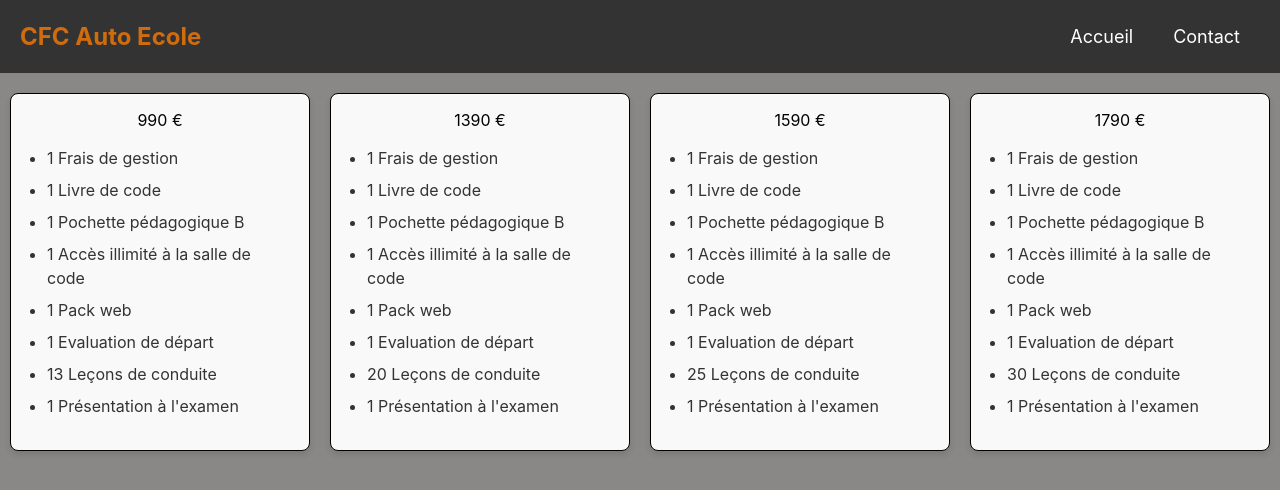
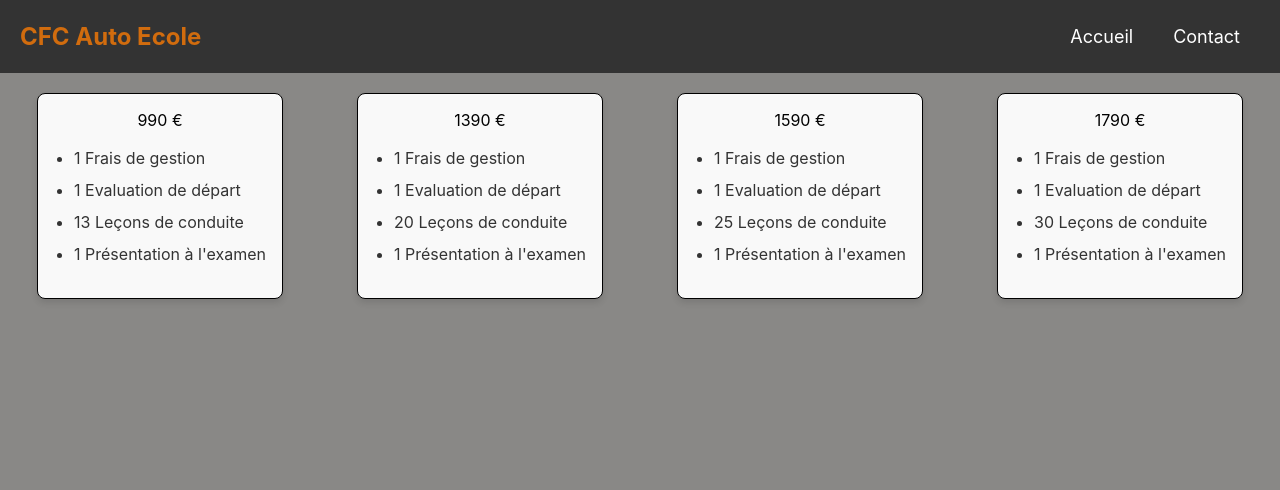
Before and after one commit to khalidkaf/auto_ecole, a Next.js app: page /tarifsautoaveccode in a window 1280 px wide. Shown: the top 490 px of the page. Built offline with nearby package versions, Linux system fonts and the light colour scheme.

Commit message:
maj code

```diff
--- a/pages/tarifsaccompagneeautoaveccode.js
+++ b/pages/tarifsaccompagneeautoaveccode.js
@@ -15,7 +15,7 @@ function Tarifsaccompagneeautoaveccode() {
                 <ul>
                     <li>1 Frais de gestion</li>
                     {/* <li>1 Livre de code</li> */}
-                    <li>1 Pochette pédagogique B</li>
+                    {/* <li>1 Pochette pédagogique B</li> */}
                     {/* <li>1 Accès illimité à la salle de code</li> */}
                     {/* <li>1 Pack web</li> */}
                     <li>20 Leçons de conduite</li>
@@ -30,7 +30,7 @@ function Tarifsaccompagneeautoaveccode() {
                 <ul>
                     <li>1 Frais de gestion</li>
                     {/* <li>1 Livre de code</li> */}
-                    <li>1 Pochette pédagogique B</li>
+                    {/* <li>1 Pochette pédagogique B</li> */}
                     {/* <li>1 Accès illimité à la salle de code</li> */}
                     {/* <li>1 Pack web</li> */}
                     <li>25 Leçons de conduite</li>
--- a/pages/tarifsaccompagneeaveccode.js
+++ b/pages/tarifsaccompagneeaveccode.js
@@ -15,7 +15,7 @@ function Tarifsaccompagneeaveccode() {
                 <ul>
                     <li>1 Frais de gestion</li>
                     {/* <li>1 Livre de code</li> */}
-                    <li>1 Pochette pédagogique B</li>
+                    {/* <li>1 Pochette pédagogique B</li> */}
                     {/* <li>1 Accès illimité à la salle de code</li> */}
                     {/* <li>1 Pack web</li> */}
                     <li>20 Leçons de conduite</li>
@@ -30,7 +30,7 @@ function Tarifsaccompagneeaveccode() {
                 <ul>
                     <li>1 Frais de gestion</li>
                     {/* <li>1 Livre de code</li> */}
-                    <li>1 Pochette pédagogique B</li>
+                    {/* <li>1 Pochette pédagogique B</li> */}
                     {/* <li>1 Accès illimité à la salle de code</li> */}
                     {/* <li>1 Pack web</li> */}
                     <li>25 Leçons de conduite</li>
@@ -45,7 +45,7 @@ function Tarifsaccompagneeaveccode() {
                 <ul>
                     <li>1 Frais de gestion</li>
                     {/* <li>1 Livre de code</li> */}
-                    <li>1 Pochette pédagogique B</li>
+                    {/* <li>1 Pochette pédagogique B</li> */}
                     {/* <li>1 Accès illimité à la salle de code</li> */}
                     {/* <li>1 Pack web</li> */}
                     <li>30 Leçons de conduite</li>
--- a/pages/tarifsautoaveccode.js
+++ b/pages/tarifsautoaveccode.js
@@ -14,10 +14,10 @@ function Tarifsautosanscode() {
                 <div>990 €</div>
                 <ul>
                     <li>1 Frais de gestion</li>
-                    <li>1 Livre de code</li>
-                    <li>1 Pochette pédagogique B</li>
-                    <li>1 Accès illimité à la salle de code</li>
-                    <li>1 Pack web</li>
+                    {/* <li>1 Livre de code</li> */}
+                    {/* <li>1 Pochette pédagogique B</li> */}
+                    {/* <li>1 Accès illimité à la salle de code</li> */}
+                    {/* <li>1 Pack web</li> */}
                     <li>1 Evaluation de départ</li>
 
                     <li>13 Leçons de conduite</li>
@@ -33,10 +33,10 @@ function Tarifsautosanscode() {
                 <div>1390 €</div>
                 <ul>
                     <li>1 Frais de gestion</li>
-                    <li>1 Livre de code</li>
-                    <li>1 Pochette pédagogique B</li>
-                    <li>1 Accès illimité à la salle de code</li>
-                    <li>1 Pack web</li>
+                    {/* <li>1 Livre de code</li> */}
+                    {/* <li>1 Pochette pédagogique B</li> */}
+                    {/* <li>1 Accès illimité à la salle de code</li> */}
+                    {/* <li>1 Pack web</li> */}
                     <li>1 Evaluation de départ</li>
 
                     <li>20 Leçons de conduite</li>
@@ -52,10 +52,10 @@ function Tarifsautosanscode() {
                 <div>1590 €</div>
                 <ul>
                     <li>1 Frais de gestion</li>
-                    <li>1 Livre de code</li>
-                    <li>1 Pochette pédagogique B</li>
-                    <li>1 Accès illimité à la salle de code</li>
-                    <li>1 Pack web</li>
+                    {/* <li>1 Livre de code</li> */}
+                    {/* <li>1 Pochette pédagogique B</li> */}
+                    {/* <li>1 Accès illimité à la salle de code</li> */}
+                    {/* <li>1 Pack web</li> */}
                     <li>1 Evaluation de départ</li>
 
                     <li>25 Leçons de conduite</li>
@@ -71,10 +71,10 @@ function Tarifsautosanscode() {
                 <div>1790 €</div>
                 <ul>
                     <li>1 Frais de gestion</li>
-                    <li>1 Livre de code</li>
-                    <li>1 Pochette pédagogique B</li>
-                    <li>1 Accès illimité à la salle de code</li>
-                    <li>1 Pack web</li>
+                    {/* <li>1 Livre de code</li> */}
+                    {/* <li>1 Pochette pédagogique B</li> */}
+                    {/* <li>1 Accès illimité à la salle de code</li> */}
+                    {/* <li>1 Pack web</li> */}
                     <li>1 Evaluation de départ</li>
 
                     <li>30 Leçons de conduite</li>
```
Also changed, not shown: pages/tarifsmanuaveccode.js (+5 -5 lines).
